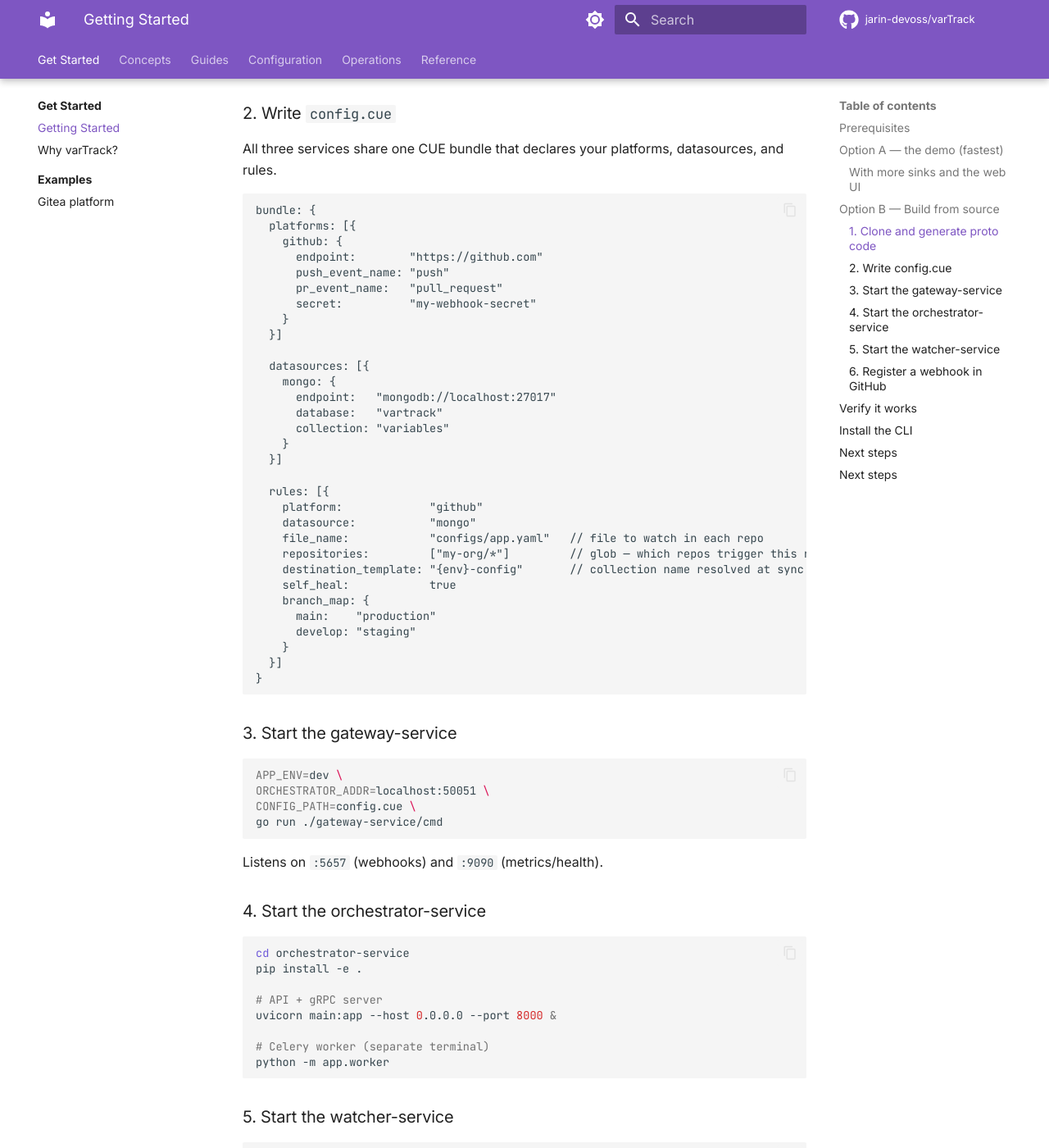
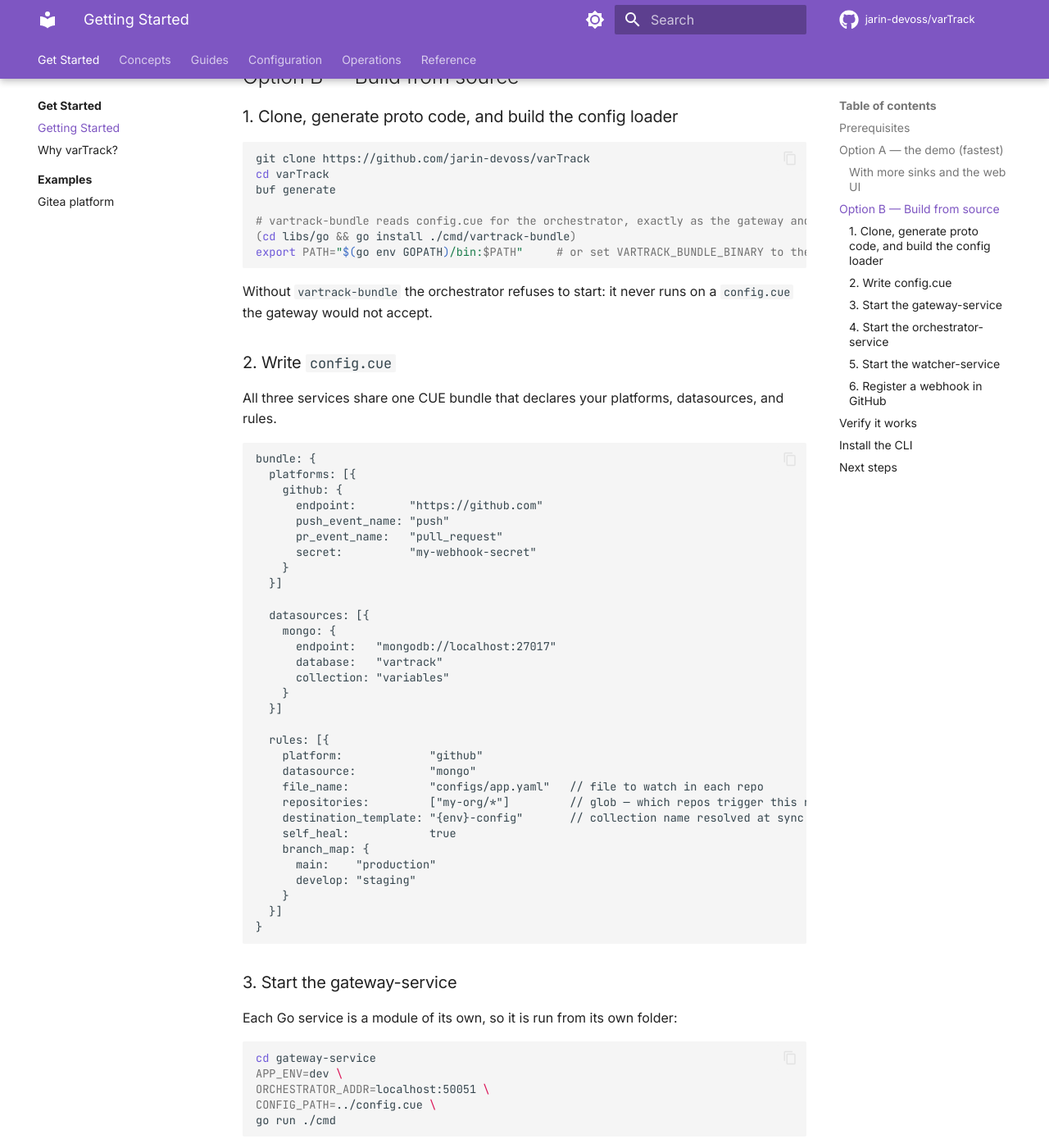
Before and after one commit to jarin-devoss/varTrack, an MkDocs documentation site: the page built from docs/getting-started.md, in a window 1280 px wide and 1400 px high, scrolled down 2993 px. Shown: the whole window at 82% size. Built offline with MkDocs 1.6.1 and Material for MkDocs 9.7.7, drawn with Linux system fonts in a browser that asks for light colours; comment, search, counter and statistics services are not loaded; some of the changed text lies outside the part shown.

Commit message:
docs: build from source the way the code runs
Following Option B in the README or in Getting Started did not start the services:

- Go 1.21+ was asked for; every module needs 1.26 (go.mod).
- `go run ./gateway-service/cmd` from the repository root fails: there is no root
  module or go.work, each service is a module of its own. The gateway and the
  watcher are now run from their own folders, with CONFIG_PATH=../config.cue.
- The orchestrator refuses to start without vartrack-bundle, the program that
  reads config.cue for it; nothing said to build it. It is now built with
  `go install ./cmd/vartrack-bundle` in libs/go.
- The orchestrator imports the stubs buf generate writes under
  app/generated/proto/python, which are on no path outside the image
  (ModuleNotFoundError: vartrack). PYTHONPATH now names them, and CONFIG_PATH is set.
- The prerequisites named "Redis or MongoDB" as the broker. The ledger, the locks
  and the UI's tasks live in the broker's Redis, so it is Redis. They now also name
  the cue CLI (v0.6.0+), which validates files, and Git.

Getting Started had two "Next steps" sections; they are one.

Co-Authored-By: Claude Opus 5.5 <noreply@anthropic.com>

````diff
--- a/docs/getting-started.md
+++ b/docs/getting-started.md
@@ -6,11 +6,15 @@ Get varTrack running locally in under 10 minutes.
 
 ## Prerequisites
 
-- Go 1.21+
+For the demo (Option A), only Docker with Compose 2.20.0 or newer. To build from source (Option B):
+
+- Go 1.26+
 - Python 3.11+
-- A Celery broker — Redis or MongoDB (configured via `celery_broker_datasource` in the bundle)
+- Git
+- Redis: the Celery broker, which also holds the sync ledger and the locks (`CELERY_BROKER_URL`, or a Redis datasource named by `celery_broker_datasource` in the bundle)
 - At least one configured sink
 - [`buf` CLI](https://buf.build/docs/installation) — for proto code generation
+- The [`cue` CLI](https://cuelang.org/docs/introduction/installation/), v0.6.0 or newer — the orchestrator validates files with it
 
 ---
 
@@ -67,13 +71,19 @@ Every environment shows its desired state in Git next to the current state in it
 
 ## Option B — Build from source
 
-### 1. Clone and generate proto code
+### 1. Clone, generate proto code, and build the config loader
 
 ```bash
 git clone https://github.com/jarin-devoss/varTrack
 cd varTrack
 buf generate
+
+# vartrack-bundle reads config.cue for the orchestrator, exactly as the gateway and the watcher read it
+(cd libs/go && go install ./cmd/vartrack-bundle)
+export PATH="$(go env GOPATH)/bin:$PATH"     # or set VARTRACK_BUNDLE_BINARY to the file
 ```
+
+Without `vartrack-bundle` the orchestrator refuses to start: it never runs on a `config.cue` the gateway would not accept.
 
 ### 2. Write `config.cue`
 
@@ -115,11 +125,14 @@ bundle: {
 
 ### 3. Start the gateway-service
 
+Each Go service is a module of its own, so it is run from its own folder:
+
 ```bash
+cd gateway-service
 APP_ENV=dev \
 ORCHESTRATOR_ADDR=localhost:50051 \
-CONFIG_PATH=config.cue \
-go run ./gateway-service/cmd
+CONFIG_PATH=../config.cue \
+go run ./cmd
 ```
 
 Listens on `:5657` (webhooks) and `:9090` (metrics/health).
@@ -129,6 +142,7 @@ Listens on `:5657` (webhooks) and `:9090` (metrics/health).
 ```bash
 cd orchestrator-service
 pip install -e .
+export CONFIG_PATH=../config.cue PYTHONPATH=app/generated/proto/python   # the stubs buf generate wrote
 
 # API + gRPC server
 uvicorn main:app --host 0.0.0.0 --port 8000 &
@@ -140,9 +154,10 @@ python -m app.worker
 ### 5. Start the watcher-service
 
 ```bash
+cd watcher-service
 ORCHESTRATOR_ADDR=localhost:50051 \
-CONFIG_PATH=config.cue \
-go run ./watcher-service/cmd
+CONFIG_PATH=../config.cue \
+go run ./cmd
 ```
 
 Every 60 seconds by default, asks the orchestrator whether each `self_heal` rule's datasource still matches Git.
@@ -228,10 +243,6 @@ vt sync --file app-settings.yaml --datasource mongo-primary --env staging --wait
 
 </div>
 
----
-
-## Next steps
-
 - [Configuration files](configuration/index.md) — where `config.cue`, `bundle.json` and `vartrack.json` live, and how they make a rule
 - [Onboard a config repository](guides/onboard-a-repository.md) — your own repository, end to end
 - [Production checklist](operations/production-checklist.md) — before syncing production
````
Also changed, not shown: README.md (+20 -5 lines).
